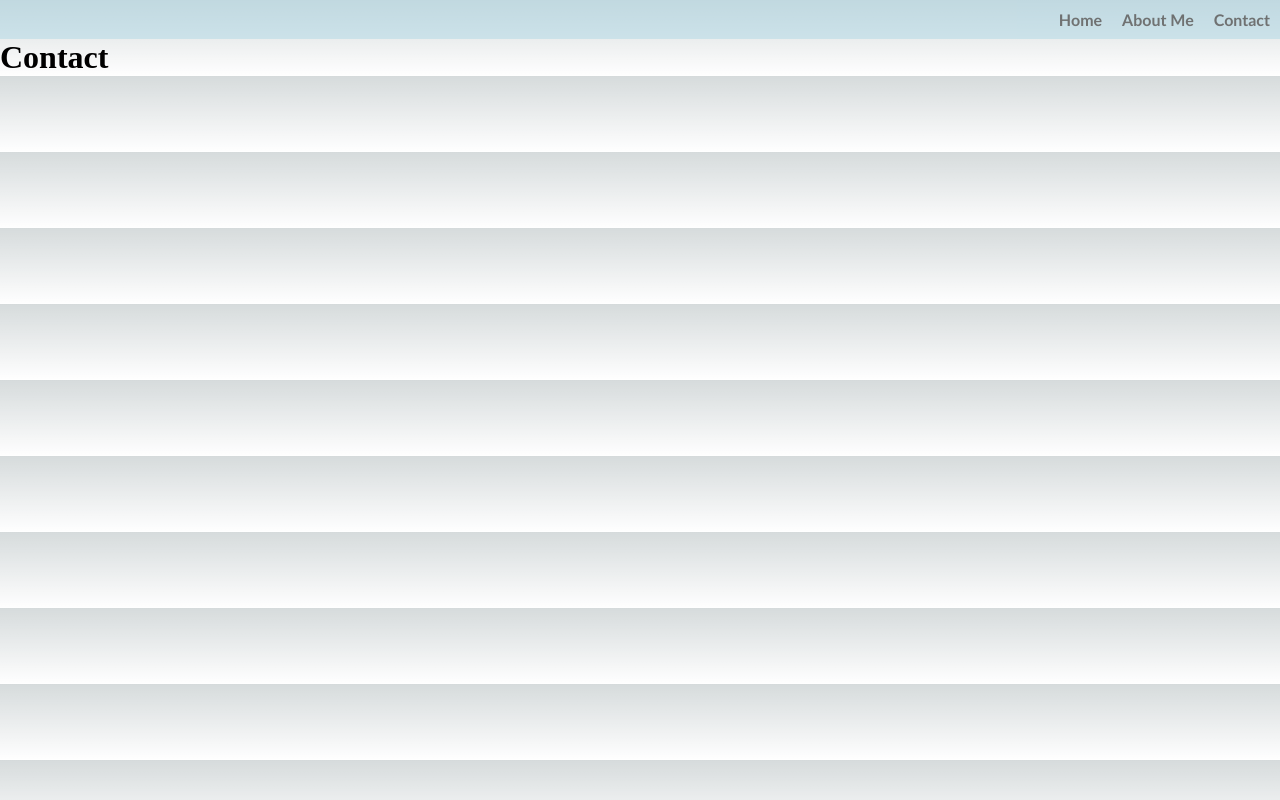
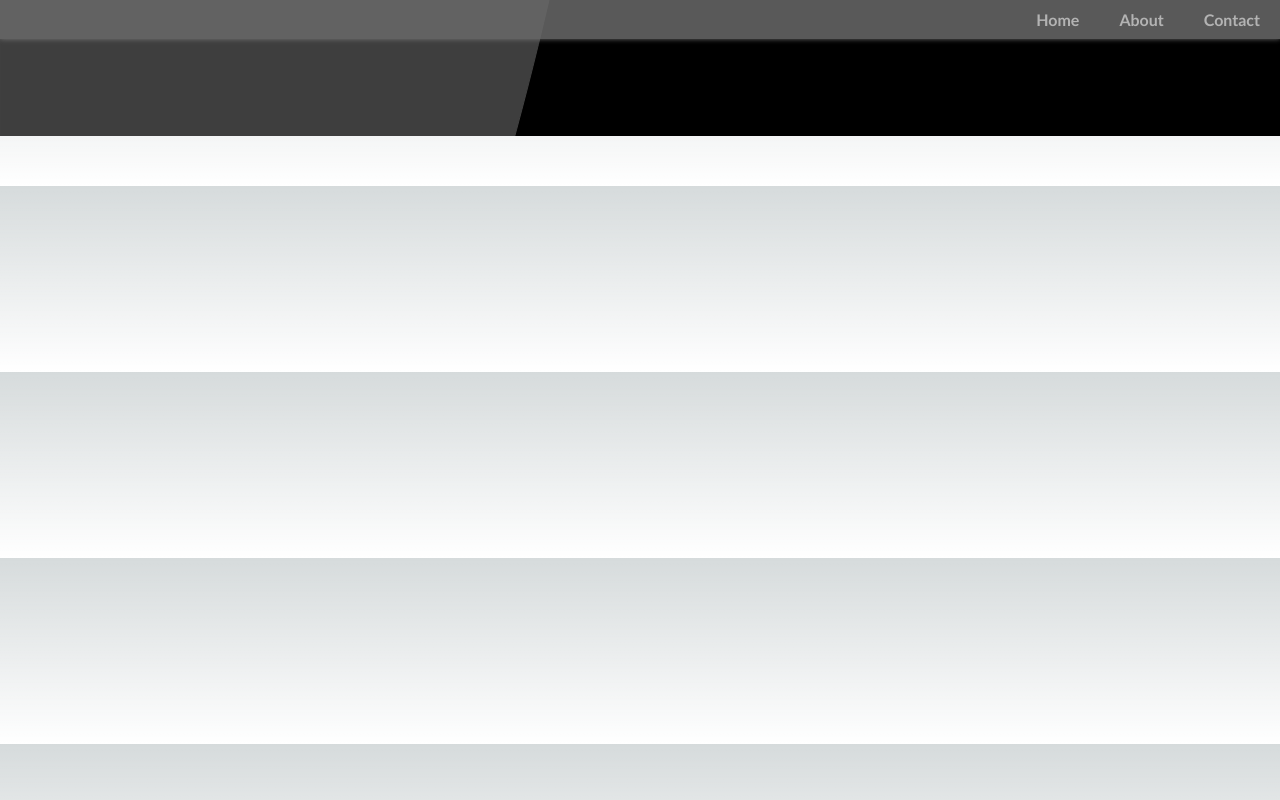
Before and after one commit to dsangule/portfolio, a Next.js app: page /contact in a window 1280 px wide. Built offline with nearby package versions, Linux system fonts and the light colour scheme.

Commit message:
links and CSS on NavBar, changed icon

```diff
--- a/components/Navbar.jsx
+++ b/components/Navbar.jsx
@@ -1,13 +1,20 @@
 import React from 'react'
 import styles from '../styles/Navbar.module.css'
+import Link from 'next/link'
 
 const Navbar = () => {
   return (
     <nav className={styles.navbar}>
         <ul>
-          <li>Home</li>
-          <li>About Me</li>
-          <li>Contact</li>
+            <Link href={'/'}>
+              <li>Home</li>
+            </Link>
+            <Link href={'/about'}>
+              <li>About</li>
+            </Link>
+            <Link href={'/contact'}>
+              <li>Contact</li>
+            </Link>
         </ul>
     </nav>
   )
--- a/pages/contact.js
+++ b/pages/contact.js
@@ -2,21 +2,23 @@
 import Image from 'next/image'
 import { Inter } from '@next/font/google'
 import Navbar from '@/components/Navbar'
+import styles from '../styles/Home.module.css'
 
 const inter = Inter({ subsets: ['latin'] })
 
 export default function Home() {
   return (
-    <>
+    <div className={styles.body}>
       <Head>
-        <title>Devansh Sangule</title>
+        <title>Devansh Sangule | Contact</title>
         <meta name="description" content="Generated by create next app" />
-        <link rel="icon" href="/favicon.ico" />
+        <link rel="icon" href="/TempIcon.png" />
       </Head>
+
       <Navbar />
       <main>
-        <h1>Contact</h1>
+        <h1 className={styles.title}>Contact</h1>
       </main>
-    </>
+    </div>
   )
 }
--- a/pages/index.js
+++ b/pages/index.js
@@ -10,14 +10,14 @@
   return (
     <div className={styles.body}>
       <Head>
-        <title>Devansh Sangule</title>
+        <title>Devansh Sangule | Home</title>
         <meta name="description" content="Generated by create next app" />
-        <link rel="icon" href="/favicon.ico" />
+        <link rel="icon" href="/TempIcon.png" />
       </Head>
 
       <Navbar />
       <main>
-        <h1>Devansh Sangule</h1>
+        <h1 className={styles.title}>Devansh Sangule</h1>
       </main>
     </div>
   )
--- a/styles/Home.module.css
+++ b/styles/Home.module.css
@@ -1,3 +1,10 @@
 .body{
-    background-color: white;
+    background-image: url('../public/background.svg');
 }
+.title{
+    display: flex;
+    justify-content: center;
+    font-weight: bold;
+    font-size: 40px;
+    margin: 50px;
+}
--- a/styles/Navbar.module.css
+++ b/styles/Navbar.module.css
@@ -1,8 +1,11 @@
 .navbar{
-    background-color:lightblue;
-    color: black;
-    opacity: 50%;
-    box-shadow: 20px;
+    background-color:dimgray;
+    color: lightgray;
+    opacity: 85%;
+    box-shadow: 0px 0px 5px 0px grey;
+    text-shadow: 5px;
+    margin: 0px;
+    padding: 0px;
 }
 
 .navbar ul{
@@ -12,7 +15,12 @@
 }
 
 .navbar ul li{
-    margin: 10px;
+    padding: 10px 20px 10px 20px;
     font-weight: bold;
     font-family:'Trebuchet MS', 'Lucida Sans Unicode', 'Lucida Grande', 'Lucida Sans', Arial, sans-serif;
 }
+
+.navbar ul li:hover{
+    background-color: gray;
+    color: white;
+}
```
Also changed, not shown: pages/about.js (+7 -5 lines), public/TempIcon.png (added), public/background.svg (added).
